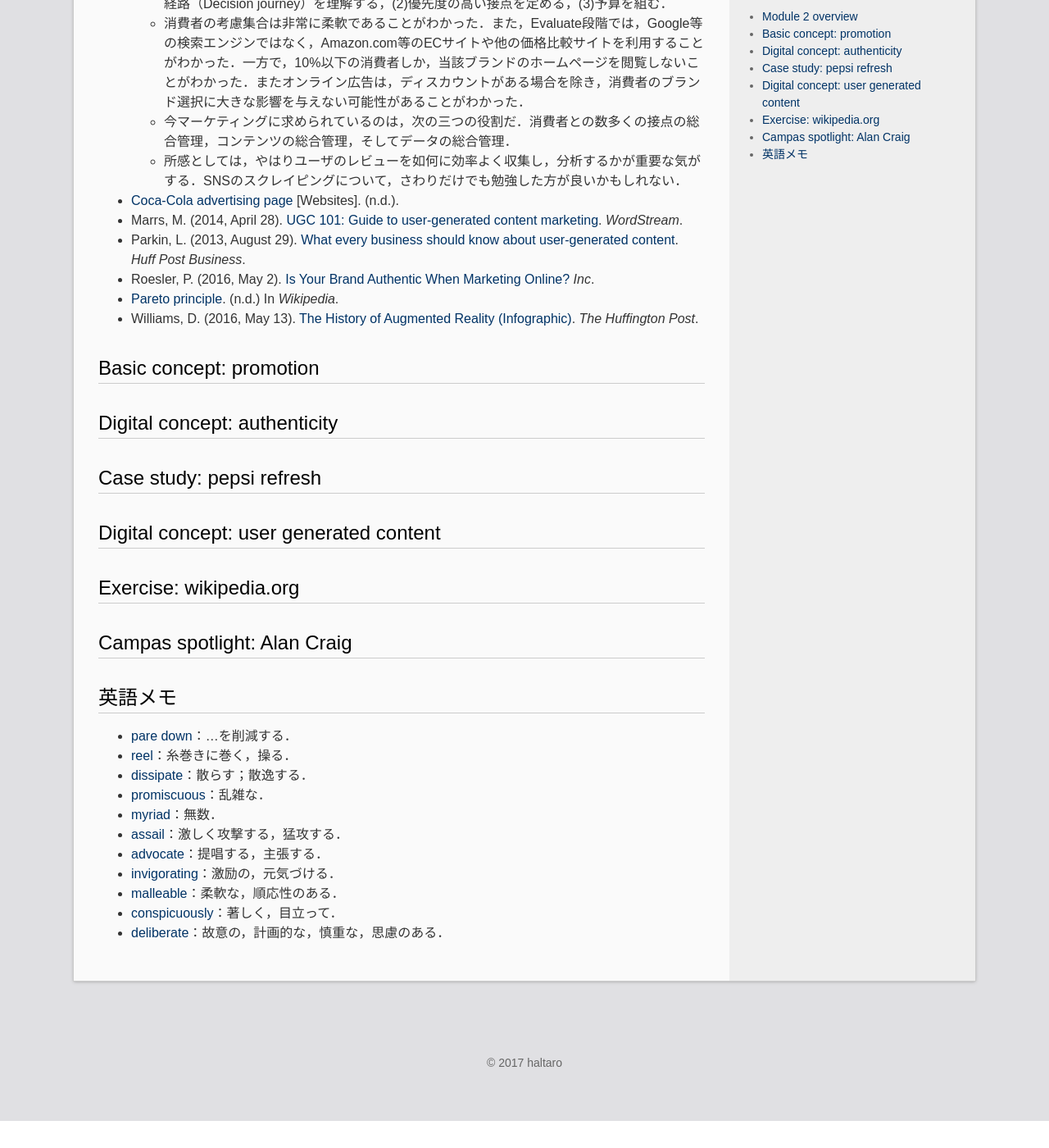
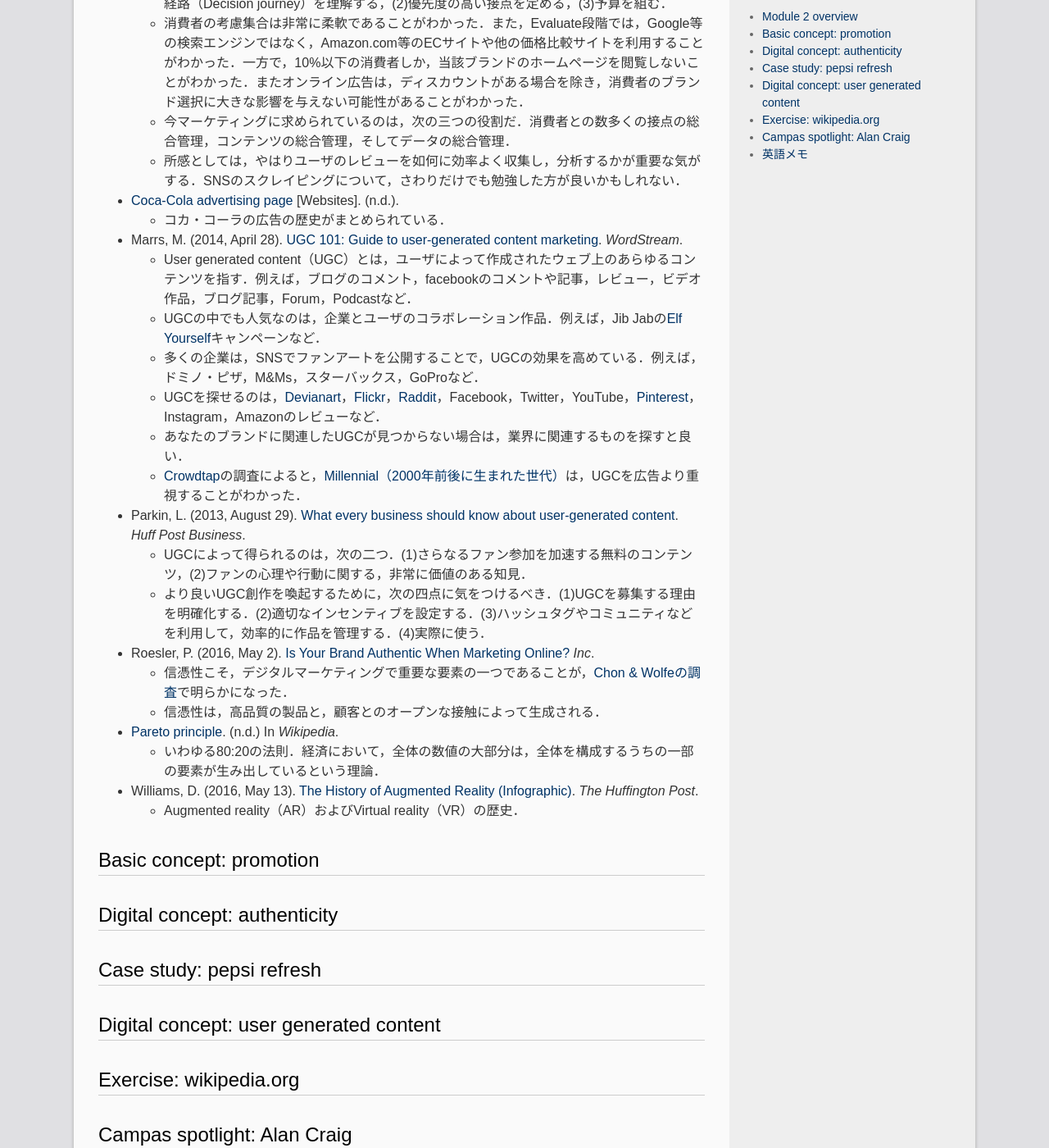
Before and after one commit to madoreenu/haltaro.github.io, a Jekyll site: the page built from _posts/2017-11-25-digital-marketing-2.md, in a window 1280 px wide and 1400 px high, scrolled down 1804 px. Shown: the whole window at 82% size. Built offline with Jekyll 4.4.1, drawn with Linux system fonts in a browser that asks for light colours; before the commit the page ends 3171 px from its top, so only the background shows below that; some of the changed text lies outside the part shown.

Commit message:
Finish reading materials

```diff
--- a/_posts/2017-11-25-digital-marketing-2.md
+++ b/_posts/2017-11-25-digital-marketing-2.md
@@ -30,12 +30,24 @@ categories:
   * 今マーケティングに求められているのは，次の三つの役割だ．消費者との数多くの接点の総合管理，コンテンツの総合管理，そしてデータの総合管理．
   * 所感としては，やはりユーザのレビューを如何に効率よく収集し，分析するかが重要な気がする．SNSのスクレイピングについて，さわりだけでも勉強した方が良いかもしれない．
 * [Coca-Cola advertising page](http://www.coca-colacompany.com/history/advertising) [Websites]. (n.d.).
+  * コカ・コーラの広告の歴史がまとめられている．
 * Marrs, M. (2014, April 28). [UGC 101: Guide to user-generated content marketing](http://www.wordstream.com/blog/ws/2014/04/28/user-generated-content). *WordStream*.
+  * User generated content（UGC）とは，ユーザによって作成されたウェブ上のあらゆるコンテンツを指す．例えば，ブログのコメント，facebookのコメントや記事，レビュー，ビデオ作品，ブログ記事，Forum，Podcastなど．
+  * UGCの中でも人気なのは，企業とユーザのコラボレーション作品．例えば，Jib Jabの[Elf Yourself](http://www.elfyourself.com/)キャンペーンなど．
+  * 多くの企業は，SNSでファンアートを公開することで，UGCの効果を高めている．例えば，ドミノ・ピザ，M&Ms，スターバックス，GoProなど．
+  * UGCを探せるのは，[Devianart](https://www.deviantart.com/)，[Flickr](https://www.flickr.com/)，[Raddit](https://www.reddit.com/)，Facebook，Twitter，YouTube，[Pinterest](https://www.pinterest.jp/)，Instagram，Amazonのレビューなど．
+  * あなたのブランドに関連したUGCが見つからない場合は，業界に関連するものを探すと良い．
+  * [Crowdtap]()の調査によると，[Millennial（2000年前後に生まれた世代）](https://en.wikipedia.org/wiki/Millennials)は，UGCを広告より重視することがわかった．
 * Parkin, L. (2013, August 29). [What every business should know about user-generated content](https://www.huffingtonpost.com/lisa-parkin/how-to-use-user-generated-content_b_3818827.html). *Huff Post Business*.
+  * UGCによって得られるのは，次の二つ．(1)さらなるファン参加を加速する無料のコンテンツ，(2)ファンの心理や行動に関する，非常に価値のある知見．
+  * より良いUGC創作を喚起するために，次の四点に気をつけるべき．(1)UGCを募集する理由を明確化する．(2)適切なインセンティブを設定する．(3)ハッシュタグやコミュニティなどを利用して，効率的に作品を管理する．(4)実際に使う．
 * Roesler, P. (2016, May 2). [Is Your Brand Authentic When Marketing Online?](https://www.inc.com/peter-roesler/is-your-brand-authentic-when-marketing-online.html) *Inc*.
+  * 信憑性こそ，デジタルマーケティングで重要な要素の一つであることが，[Chon & Wolfeの調査](http://authentic100.com/)で明らかになった．
+  * 信憑性は，高品質の製品と，顧客とのオープンな接触によって生成される．
 * [Pareto principle](https://en.wikipedia.org/wiki/Pareto_principle). (n.d.) In *Wikipedia*.
+  * いわゆる80:20の法則．経済において，全体の数値の大部分は，全体を構成するうちの一部の要素が生み出しているという理論．
 * Williams, D. (2016, May 13). [The History of Augmented Reality (Infographic)](https://www.huffingtonpost.com/dennis-williams-ii/the-history-of-augmented-_b_9955048.html?utm_medium=email&utm_source=other&utm_campaign=opencourse.FDKAdNsuEeSEcyIAC2mPOQ.announcements~opencourse.FDKAdNsuEeSEcyIAC2mPOQ.V3aMLQJDEeaFRBL8xcPRow). *The Huffington Post*.
-
+  * Augmented reality（AR）およびVirtual reality（VR）の歴史．
 
 # Basic concept: promotion
 
@@ -62,3 +74,9 @@ categories:
 * [malleable](https://ejje.weblio.jp/content/malleable)：柔軟な，順応性のある．
 * [conspicuously](https://ejje.weblio.jp/content/conspicuously)：著しく，目立って．
 * [deliberate](https://ejje.weblio.jp/content/deliberate)：故意の，計画的な，慎重な，思慮のある．
+* [eloquent](https://ejje.weblio.jp/content/eloquent)：雄弁な，人を動かす力のある．
+* [testimonial](https://ejje.weblio.jp/content/testimonial)：証明書，感謝状，功労表彰の贈り物．
+* [authenticity](https://ejje.weblio.jp/content/authenticity)：信頼性，確実性，信憑性．
+* [realm](https://ejje.weblio.jp/content/realm)：領域，範囲，部門．
+* [cynicism](https://ejje.weblio.jp/content/cynicism)：冷笑，皮肉．
+* [irrevocably](https://ejje.weblio.jp/content/irrevocably)：取り消しできないやり方で．
```
Also changed, not shown: _posts/2017-11-08-digital-marketing-1.md (+7 -3 lines), 3 other files.
